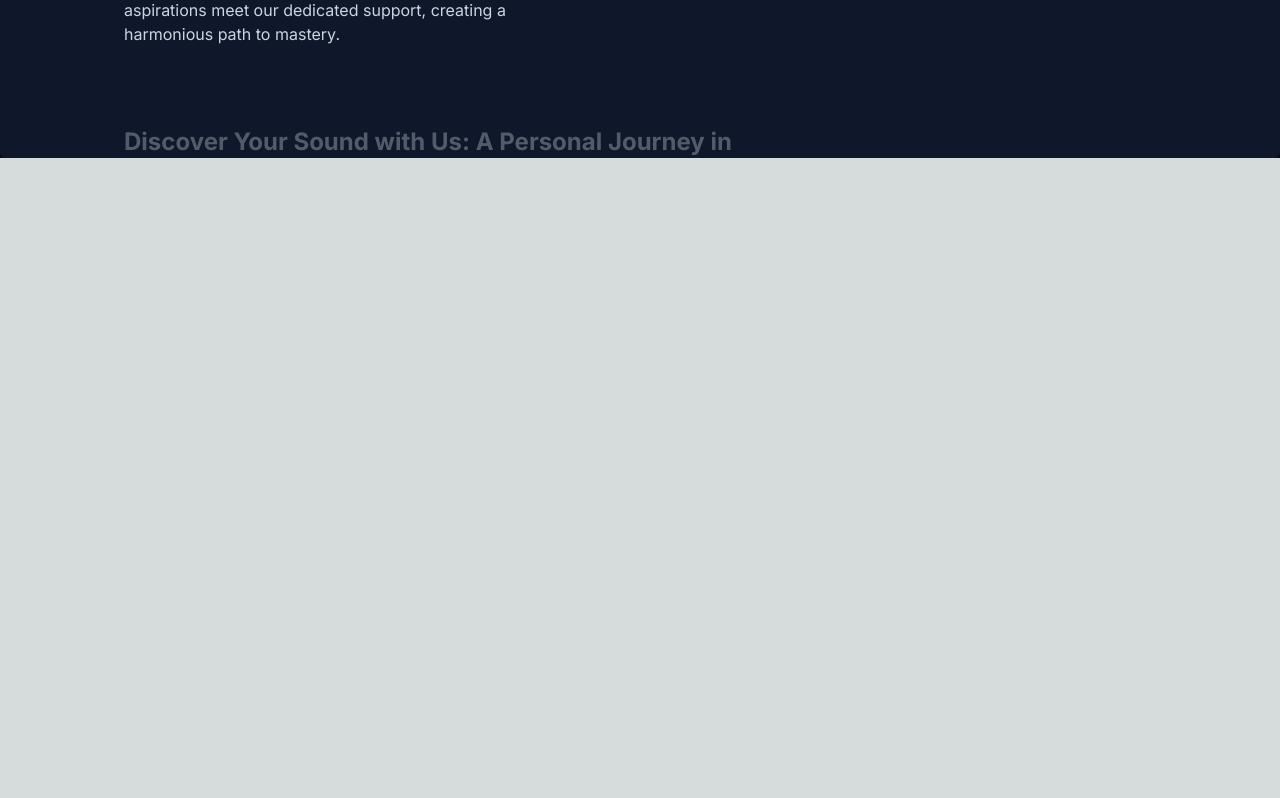
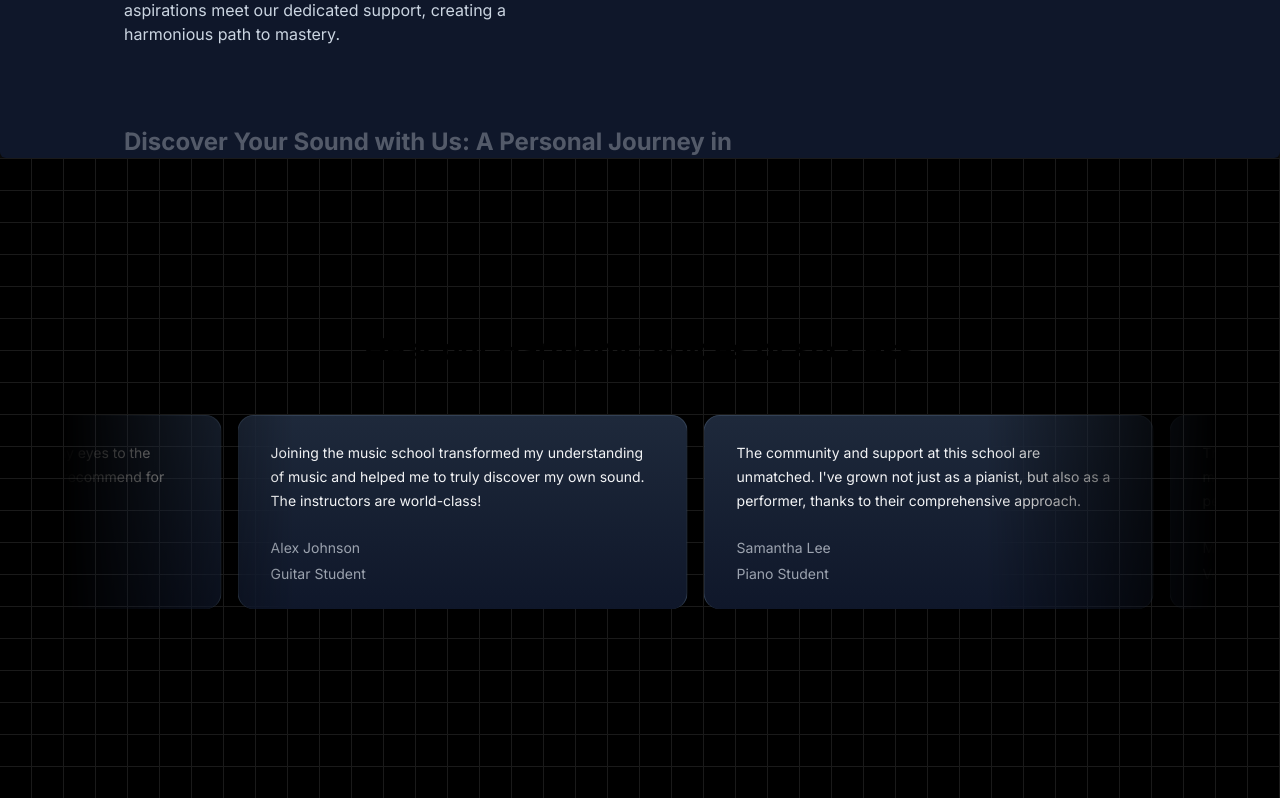
Before and after one commit to Hruthik-28/music-next.js, a Next.js app: page / in a window 1280 px wide. Shown: the part 1850-2648 px from the top of the page. Before the commit the page ends 2008 px from the top, so only its background shows below. Built offline with nearby package versions, Linux system fonts and the light colour scheme.

Commit message:
add TestimonialCards section and bg-grid

```diff
--- a/package.json
+++ b/package.json
@@ -11,6 +11,7 @@
   "dependencies": {
     "clsx": "^2.1.0",
     "framer-motion": "^11.0.5",
+    "mini-svg-data-uri": "^1.4.4",
     "next": "14.1.0",
     "react": "^18",
     "react-dom": "^18",
--- a/src/app/page.tsx
+++ b/src/app/page.tsx
@@ -1,5 +1,6 @@
 import FeaturedCourses from "@/components/FeaturedCourses";
 import HeroSection from "@/components/HeroSection";
+import TestimonialCards from "@/components/TestimonialCards";
 import WhyChooseUs from "@/components/WhyChoseUs";
 import Image from "next/image";
 
@@ -9,6 +10,7 @@
       <HeroSection />
       <FeaturedCourses />
       <WhyChooseUs />
+      <TestimonialCards />
     </main>
   );
 }
--- /dev/null
+++ b/src/components/TestimonialCards.tsx
@@ -0,0 +1,56 @@
+'use client'
+import { InfiniteMovingCards } from "@/components/ui/infinite-moving-cards";
+
+const musicSchoolTestimonials = [
+    {
+      quote:
+        'Joining the music school transformed my understanding of music and helped me to truly discover my own sound. The instructors are world-class!',
+      name: 'Alex Johnson',
+      title: 'Guitar Student',
+    },
+    {
+      quote:
+        "The community and support at this school are unmatched. I've grown not just as a pianist, but also as a performer, thanks to their comprehensive approach.",
+      name: 'Samantha Lee',
+      title: 'Piano Student',
+    },
+    {
+      quote:
+        "This school offered me the tools and confidence to take my singing to the next level. I'm endlessly grateful for the personalized coaching.",
+      name: 'Michael Chen',
+      title: 'Vocal Student',
+    },
+    {
+      quote:
+        'As a violinist, finding the right mentor can be challenging, but this school matched me with a teacher who truly understands my goals and challenges.',
+      name: 'Emily Taylor',
+      title: 'Violin Student',
+    },
+    {
+      quote:
+        'The production courses here opened my eyes to the intricacies of music production. Highly recommend for any aspiring producers!',
+      name: 'Chris Morales',
+      title: 'Music Production Student',
+    },
+  ];
+
+function TestimonialCards() {
+
+    return (
+        <>
+        <div className="h-[40rem] w-full dark:bg-black dark:bg-grid-white/[0.1] flex flex-col justify-center items-center overflow-hidden">
+        <h2 className="sm:text-3xl text-2xl font-bold text-center mb-8 z-10">Hear our Harmony: Voices of success</h2>
+          <div className="w-full max-w-6xl">
+            <InfiniteMovingCards
+                items={musicSchoolTestimonials}
+                direction="right"
+                speed="slow"
+                pauseOnHover
+            />
+            </div>
+        </div>
+        </>
+    )
+}
+
+export default TestimonialCards
--- /dev/null
+++ b/src/components/ui/infinite-moving-cards.tsx
@@ -0,0 +1,121 @@
+"use client";
+
+import { cn } from "@/utils/cn";
+import React, { useEffect, useState } from "react";
+
+export const InfiniteMovingCards = ({
+  items,
+  direction = "left",
+  speed = "fast",
+  pauseOnHover = true,
+  className,
+}: {
+  items: {
+    quote: string;
+    name: string;
+    title: string;
+  }[];
+  direction?: "left" | "right";
+  speed?: "fast" | "normal" | "slow";
+  pauseOnHover?: boolean;
+  className?: string;
+}) => {
+  const containerRef = React.useRef<HTMLDivElement>(null);
+  const scrollerRef = React.useRef<HTMLUListElement>(null);
+
+  useEffect(() => {
+    addAnimation();
+  }, []);
+  const [start, setStart] = useState(false);
+  function addAnimation() {
+    if (containerRef.current && scrollerRef.current) {
+      const scrollerContent = Array.from(scrollerRef.current.children);
+
+      scrollerContent.forEach((item) => {
+        const duplicatedItem = item.cloneNode(true);
+        if (scrollerRef.current) {
+          scrollerRef.current.appendChild(duplicatedItem);
+        }
+      });
+
+      getDirection();
+      getSpeed();
+      setStart(true);
+    }
+  }
+  const getDirection = () => {
+    if (containerRef.current) {
+      if (direction === "left") {
+        containerRef.current.style.setProperty(
+          "--animation-direction",
+          "forwards"
+        );
+      } else {
+        containerRef.current.style.setProperty(
+          "--animation-direction",
+          "reverse"
+        );
+      }
+    }
+  };
+  const getSpeed = () => {
+    if (containerRef.current) {
+      if (speed === "fast") {
+        containerRef.current.style.setProperty("--animation-duration", "20s");
+      } else if (speed === "normal") {
+        containerRef.current.style.setProperty("--animation-duration", "40s");
+      } else {
+        containerRef.current.style.setProperty("--animation-duration", "80s");
+      }
+    }
+  };
+  return (
+    <div
+      ref={containerRef}
+      className={cn(
+        "scroller relative z-20  max-w-7xl overflow-hidden  [mask-image:linear-gradient(to_right,transparent,white_20%,white_80%,transparent)]",
+        className
+      )}
+    >
+      <ul
+        ref={scrollerRef}
+        className={cn(
+          " flex min-w-full shrink-0 gap-4 py-4 w-max flex-nowrap",
+          start && "animate-scroll ",
+          pauseOnHover && "hover:[animation-play-state:paused]"
+        )}
+      >
+        {items.map((item, idx) => (
+          <li
+            className="w-[350px] max-w-full relative rounded-2xl border border-b-0 flex-shrink-0 border-slate-700 px-8 py-6 md:w-[450px]"
+            style={{
+              background:
+                "linear-gradient(180deg, var(--slate-800), var(--slate-900)",
+            }}
+            key={item.name}
+          >
+            <blockquote>
+              <div
+                aria-hidden="true"
+                className="user-select-none -z-1 pointer-events-none absolute -left-0.5 -top-0.5 h-[calc(100%_+_4px)] w-[calc(100%_+_4px)]"
+              ></div>
+              <span className=" relative z-20 text-sm leading-[1.6] text-gray-100 font-normal">
+                {item.quote}
+              </span>
+              <div className="relative z-20 mt-6 flex flex-row items-center">
+                <span className="flex flex-col gap-1">
+                  <span className=" text-sm leading-[1.6] text-gray-400 font-normal">
+                    {item.name}
+                  </span>
+                  <span className=" text-sm leading-[1.6] text-gray-400 font-normal">
+                    {item.title}
+                  </span>
+                </span>
+              </div>
+            </blockquote>
+          </li>
+        ))}
+      </ul>
+    </div>
+  );
+};
--- a/tailwind.config.ts
+++ b/tailwind.config.ts
@@ -1,8 +1,44 @@
 import type { Config } from "tailwindcss";
+const svgToDataUri = require("mini-svg-data-uri");
 const colors = require("tailwindcss/colors");
+
 const {
   default: flattenColorPalette,
 } = require("tailwindcss/lib/util/flattenColorPalette");
+
+function addVariablesForColors({ addBase, theme }: any) {
+  let allColors = flattenColorPalette(theme("colors"));
+  let newVars = Object.fromEntries(
+    Object.entries(allColors).map(([key, val]) => [`--${key}`, val])
+  );
+
+  addBase({
+    ":root": newVars,
+  });
+}
+
+function addSvgPattern({ matchUtilities, theme }: any) {
+  matchUtilities(
+    {
+      "bg-grid": (value: any) => ({
+        backgroundImage: `url("${svgToDataUri(
+          `<svg xmlns="http://www.w3.org/2000/svg" viewBox="0 0 32 32" width="32" height="32" fill="none" stroke="${value}"><path d="M0 .5H31.5V32"/></svg>`
+        )}")`,
+      }),
+      "bg-grid-small": (value: any) => ({
+        backgroundImage: `url("${svgToDataUri(
+          `<svg xmlns="http://www.w3.org/2000/svg" viewBox="0 0 32 32" width="8" height="8" fill="none" stroke="${value}"><path d="M0 .5H31.5V32"/></svg>`
+        )}")`,
+      }),
+      "bg-dot": (value: any) => ({
+        backgroundImage: `url("${svgToDataUri(
+          `<svg xmlns="http://www.w3.org/2000/svg" viewBox="0 0 32 32" width="16" height="16" fill="none"><circle fill="${value}" id="pattern-circle" cx="10" cy="10" r="1.6257413380501518"></circle></svg>`
+        )}")`,
+      }),
+    },
+    { values: flattenColorPalette(theme("backgroundColor")), type: "color" }
+  );
+}
 
 const config: Config = {
   content: [
@@ -20,6 +56,8 @@
       },
       animation: {
         spotlight: "spotlight 2s ease .75s 1 forwards",
+        scroll:
+          "scroll var(--animation-duration, 40s) var(--animation-direction, forwards) linear infinite",
       },
       keyframes: {
         spotlight: {
@@ -32,22 +70,17 @@
             transform: "translate(-50%,-40%) scale(1)",
           },
         },
+        scroll: {
+          to: {
+            transform: "translate(calc(-50% - 0.5rem))",
+          },
+        }
       },
     },
   },
   plugins: [
     addVariablesForColors,
+    addSvgPattern
   ],
 };
-
-function addVariablesForColors({ addBase, theme }: any) {
-  let allColors = flattenColorPalette(theme("colors"));
-  let newVars = Object.fromEntries(
-    Object.entries(allColors).map(([key, val]) => [`--${key}`, val])
-  );
-
-  addBase({
-    ":root": newVars,
-  });
-}
 export default config;
```
Also changed, not shown: 1 other file (tests, documents, lock files or other folders).
